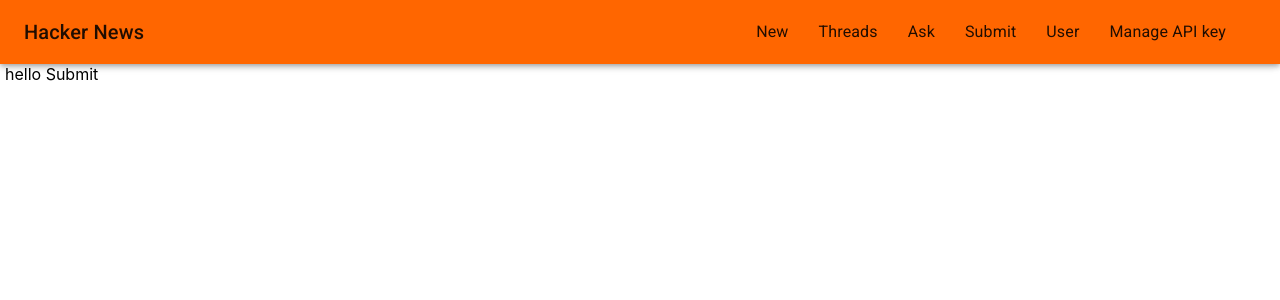
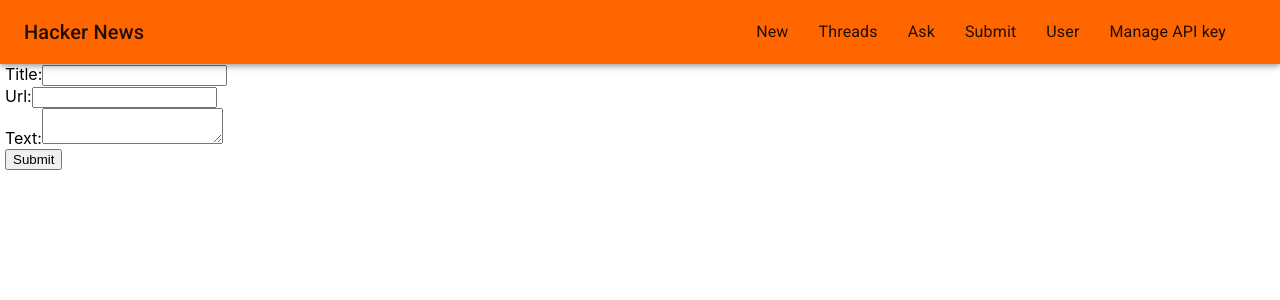
Before and after one commit to alexcatmu/hackernews-asw-react, a React (Create React App) app: page /submit in a window 1280 px wide. Shown: the top 300 px of the page. Built offline with nearby package versions, Linux system fonts and the light colour scheme.

Commit message:
submit que no funciona

```diff
--- a/src/components/Submit.jsx
+++ b/src/components/Submit.jsx
@@ -1,11 +1,55 @@
 import React, {Component} from "react";
+
 //TODO: Alexandre
 export class Submit extends Component {
+
+    constructor(props) {
+        super(props);
+        this.state = {
+            title: '',
+            url: '',
+            text: ''
+        };
+        this.handleSubmit = this.handleSubmit.bind(this);
+        this.handleTitle= this.handleTitle.bind(this);
+        this.handleUrl = this.handleUrl.bind(this);
+        this.handleText = this.handleText.bind(this);
+
+    }
+    handleTitle(event) {
+        this.setState({title: event.target.title});
+    }
+    handleUrl(event) {
+        this.setState({url: event.target.url});
+    }
+    handleText(event) {
+        this.setState({text: event.target.text});
+    }
+
+    handleSubmit(event) {
+        console.log(event)
+        event.preventDefault();
+        console.log(this.state)
+    }
     render() {
         return (
             <>
-                hello Submit
+                <form onSubmit={this.handleSubmit.bind(this)}>
+                    <label>
+                        Title:
+                        <input value={this.state.title} name="title" onChange={this.handleTitle} />
+                        <br/>
+                        Url:
+                        <input value={this.state.url} name="url" onChange={this.handleUrl} />
+                        <br/>
+                        Text:
+                        <textarea value={this.state.text} name="text" onChange={this.handleText} />
+                    </label>
+                    <br/>
+
+                    <input type="submit" value="Submit"/>
+                </form>
             </>
-        )
+        );
     }
 }
```
Also changed, not shown: 2 other files (tests, documents, lock files or other folders).
